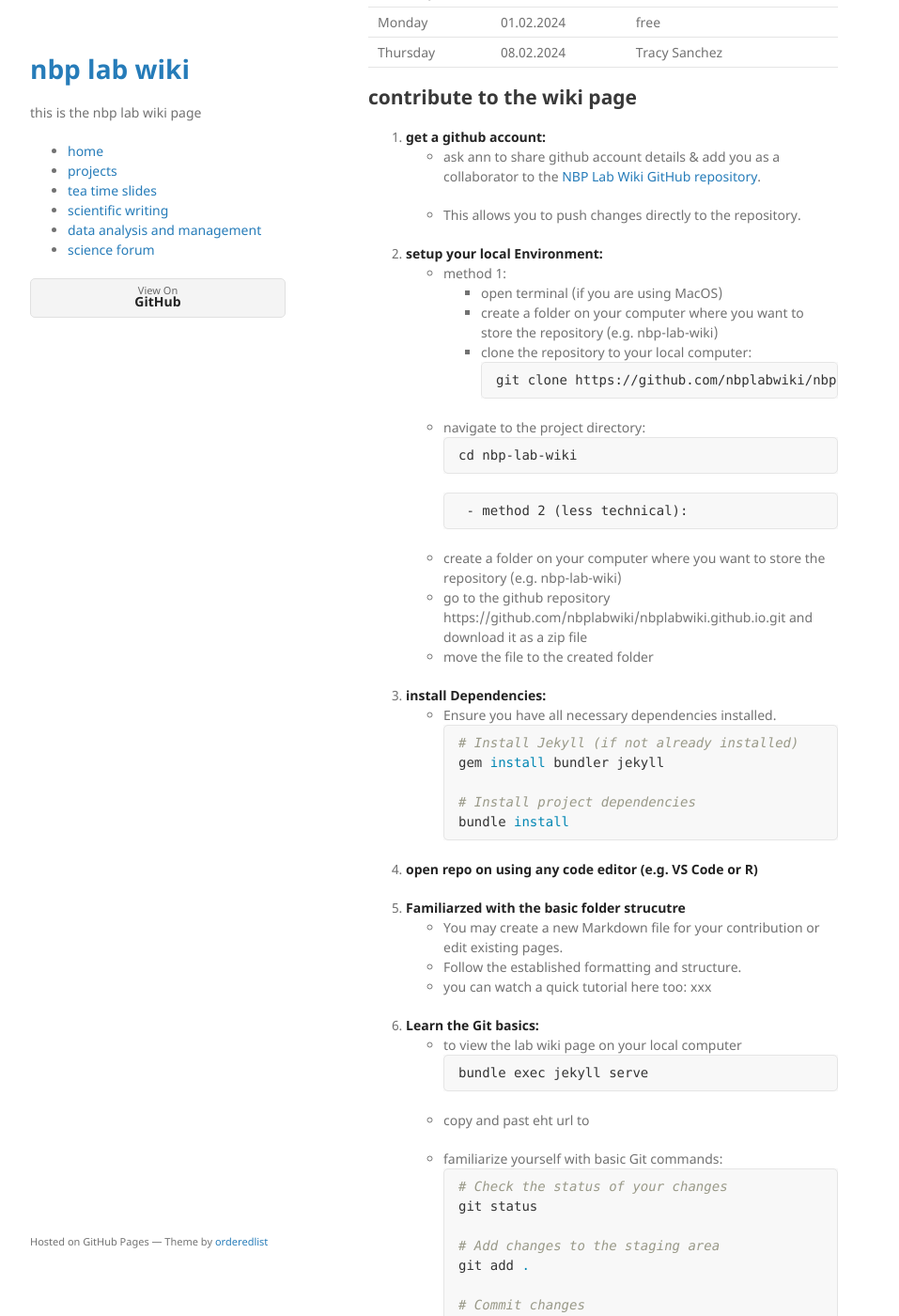
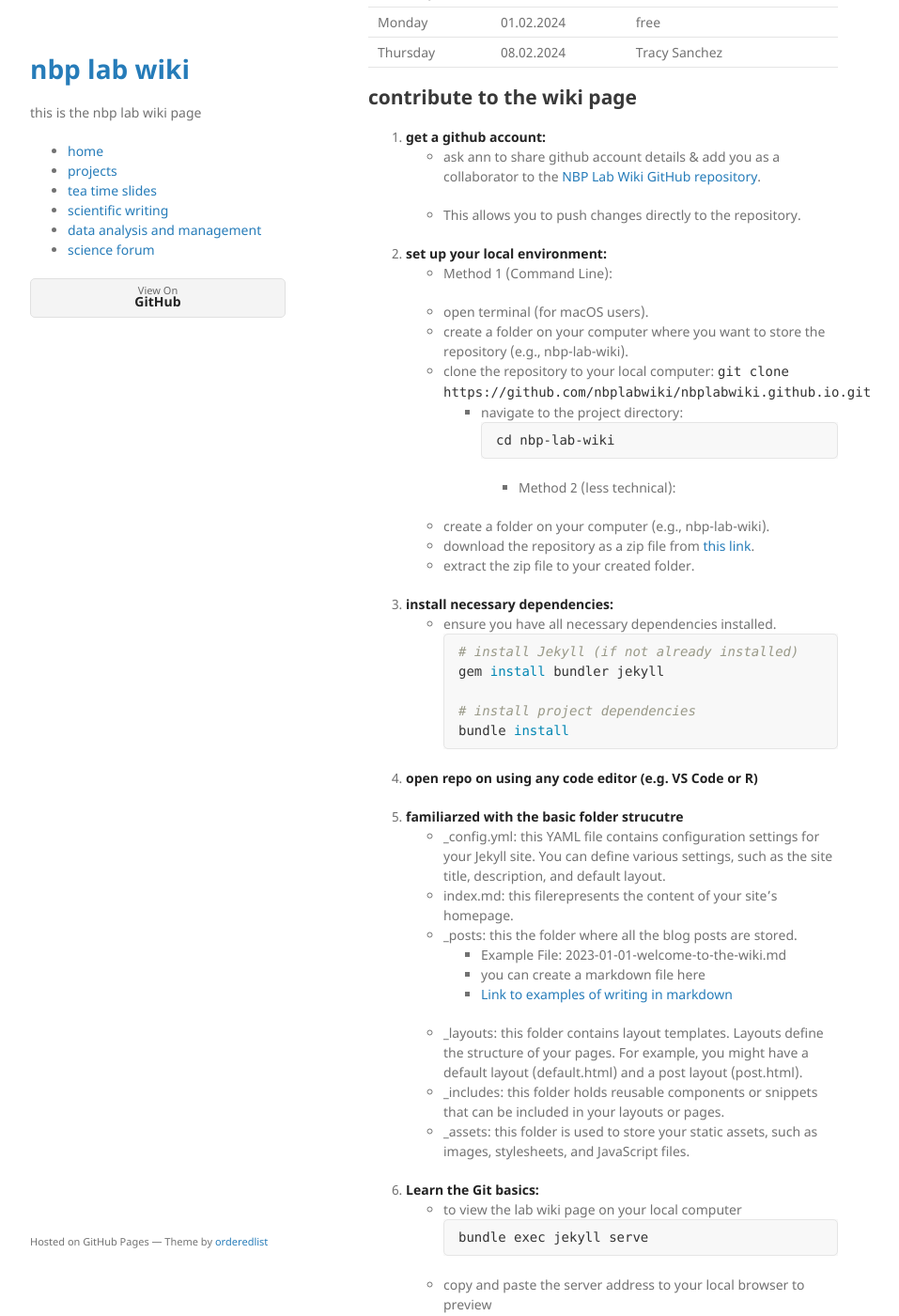
Before and after one commit to comco23/comco23.github.io, a Jekyll site: the page built from index.md, in a window 1280 px wide and 1400 px high, scrolled down 389 px. Shown: the whole window at 94% size, without its empty margins (178-1135 px from the left). Built offline with Jekyll 4.4.1, drawn with Linux system fonts in a browser that asks for light colours; some of the changed text lies outside the part shown.

Commit message:
fixed the pdf issue

````diff
--- a/_config.yml
+++ b/_config.yml
@@ -7,3 +7,5 @@ theme: jekyll-theme-minimal
 disqus:
   shortname: https-nbplabwiki-github-io
 permalink: pretty
+plugins:
+  - jekyll-pdf-embed
--- a/index.md
+++ b/index.md
@@ -27,45 +27,51 @@ get started working in the nbp lab.
 - ask ann to share github account details & add you as a collaborator to the [NBP Lab Wiki GitHub repository](https://github.com/nbplabwiki/nbplabwiki.github.io).
    - This allows you to push changes directly to the repository.
 
-2. **setup your local Environment:**
-- method 1:
-  - open terminal (if you are using MacOS)
-  - create a folder on your computer where you want to store the repository (e.g. nbp-lab-wiki)
-  - clone the repository to your local computer:
-     ```
-     git clone https://github.com/nbplabwiki/nbplabwiki.github.io.git
-     ```
-   - navigate to the project directory:
-     ```
-     cd nbp-lab-wiki
-     ```
-- method 2 (less technical):
-   - create a folder on your computer where you want to store the repository (e.g. nbp-lab-wiki)
-   - go to the github repository https://github.com/nbplabwiki/nbplabwiki.github.io.git and download it as a zip file
-   - move the file to the created folder
+2. **set up your local environment:**
+- Method 1 (Command Line):
+   - open terminal (for macOS users).
+   - create a folder on your computer where you want to store the repository (e.g., nbp-lab-wiki).
+   - clone the repository to your local computer:
+         ```
+         git clone https://github.com/nbplabwiki/nbplabwiki.github.io.git
+         ```
+       - navigate to the project directory:
+         ```
+         cd nbp-lab-wiki
+         ```
+- Method 2 (less technical):
+   - create a folder on your computer (e.g., nbp-lab-wiki).
+   - download the repository as a zip file from [this link](https://github.com/nbplabwiki/nbplabwiki.github.io/).
+   - extract the zip file to your created folder.
 
-3. **install Dependencies:**
-   - Ensure you have all necessary dependencies installed.
+3. **install necessary dependencies:**
+   - ensure you have all necessary dependencies installed.
      ```bash
-     # Install Jekyll (if not already installed)
+     # install Jekyll (if not already installed)
      gem install bundler jekyll
 
-     # Install project dependencies
+     # install project dependencies
      bundle install
      ```
 4. **open repo on using any code editor (e.g. VS Code or R)**
 
-5. **Familiarzed with the basic folder strucutre**
-   - You may create a new Markdown file for your contribution or edit existing pages.
-   - Follow the established formatting and structure.
-   - you can watch a quick tutorial here too: xxx
+5. **familiarzed with the basic folder strucutre**
+   - _config.yml: this YAML file contains configuration settings for your Jekyll site. You can define various settings, such as the site title, description, and default layout.
+   - index.md: this filerepresents the content of your site's homepage.
+   - _posts: this the folder where all the blog posts are stored.
+      - Example File: 2023-01-01-welcome-to-the-wiki.md
+      - you can create a markdown file here
+      - [Link to examples of writing in markdown](/markdown-examples)
+   - _layouts: this folder contains layout templates. Layouts define the structure of your pages. For example, you might have a default layout (default.html) and a post layout (post.html).
+   - _includes: this folder holds reusable components or snippets that can be included in your layouts or pages.
+   - _assets: this folder is used to store your static assets, such as images, stylesheets, and JavaScript files.
 
 4. **Learn the Git basics:**
    - to view the lab wiki page on your local computer
      ```
      bundle exec jekyll serve
      ```
-   - copy and past eht url to
+   - copy and paste the server address to your local browser to preview
 
    - familiarize yourself with basic Git commands:
      ```bash
````
Also changed, not shown: other parts of index.md (+0 -2 lines), Gemfile (+7 -0 lines), pdf_viewer.html (deleted, +0 -10 lines), slides.md (+2 -2 lines), Gemfile.lock, 2 other files.
